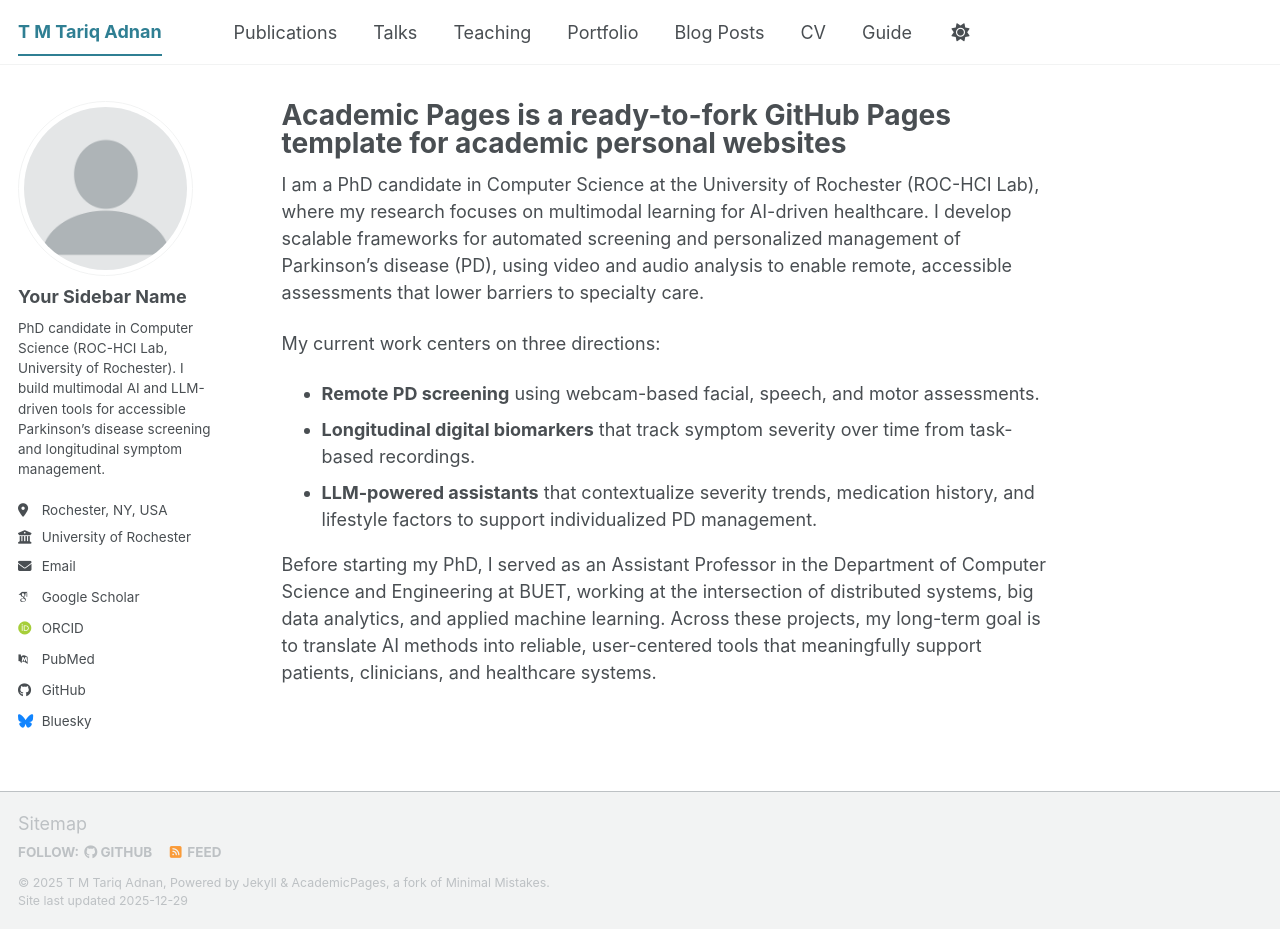
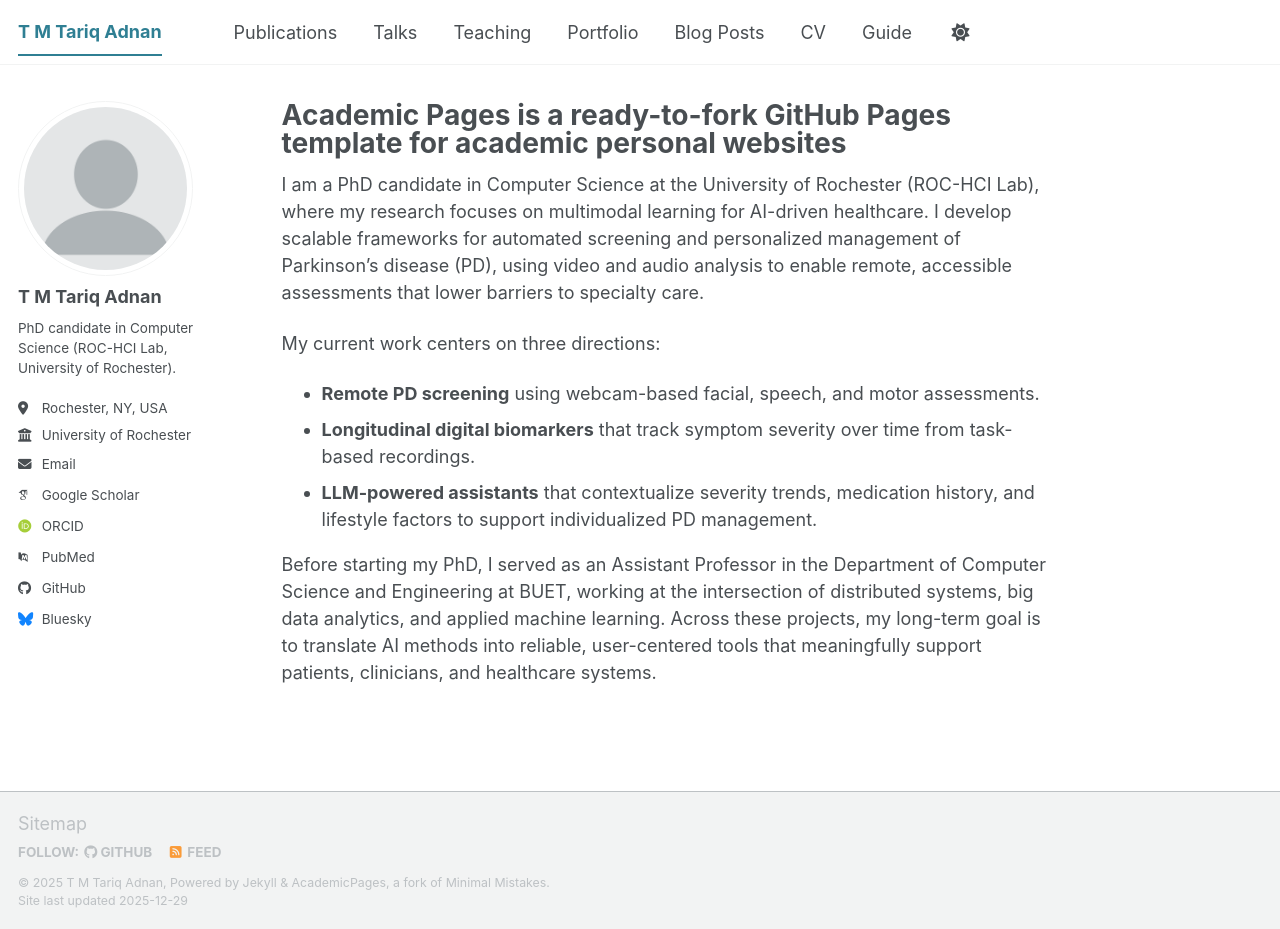
Before and after one commit to tmadnan/tmadnan.github.io, a Jekyll site: the page built from _pages/about.md, in a window 1280 px wide and 929 px high. Built offline with Jekyll 4.4.1, drawn with Linux system fonts in a browser that asks for light colours; some web fonts are replaced; a script bundle is joined from its source files by our own code; library files that are not in the unit come from our copies.

Commit message:
Revise personal description and author details
Updated personal information and removed detailed bio.

```diff
--- a/_config.yml
+++ b/_config.yml
@@ -12,7 +12,7 @@ site_theme               : "default" # The available themes options are "default
 title                    : "T M Tariq Adnan"
 title_separator          : "-"
 name                     : &name "T M Tariq Adnan"
-description              : "PhD candidate in Computer Science at the University of Rochester, building multimodal AI and LLM-powered systems for remote Parkinson’s disease screening and management."
+description              : &description "PhD candidate in Computer Science at the University of Rochester"
 url                      : https://tmadnan.github.io # The base hostname & protocol for your site e.g. "https://[your GitHub username].github.io",
                                                            # or if you already have some other page hosted on Github then use "https://[your GitHub username].github.io/[Your Repo Name]"
 baseurl                  : "" # the subpath of your site, e.g. "/blog"
@@ -24,12 +24,10 @@ repository               : "tmadnan/tmadnan.github.io"
 author:
   # Biographic information
   avatar           : "profile.png"
-  name             : "Your Sidebar Name"
+  name             : "T M Tariq Adnan"
   pronouns         : # example: "she/her"
   bio              : >
     PhD candidate in Computer Science (ROC-HCI Lab, University of Rochester).
-    I build multimodal AI and LLM-driven tools for accessible Parkinson’s disease screening
-    and longitudinal symptom management.
   location         : "Rochester, NY, USA"
   employer         : "University of Rochester"
   role             : "PhD Candidate, ROC-HCI Lab"
```
